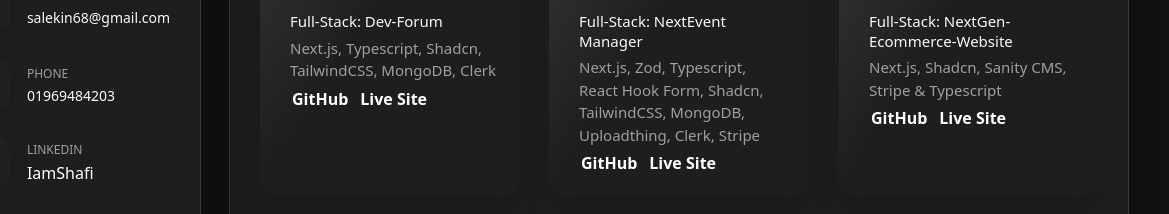
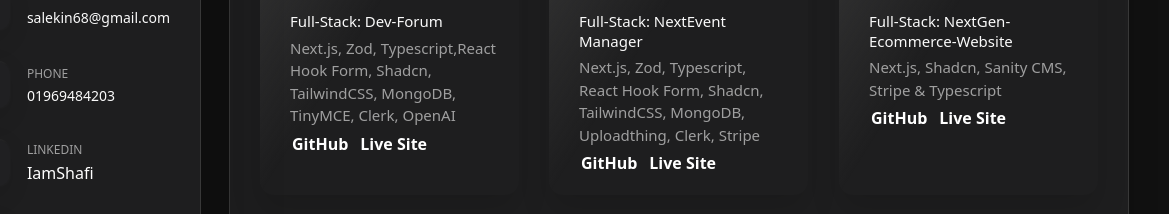
Before and after one commit to IamShafi/iamshafi-portfolio, a plain HTML site: page index.html in a window 1280 px wide. Shown: the part 460-674 px from the top of the page, 111-1280 px from the left. Drawn offline with nearby package versions, Linux system fonts and the light colour scheme.

Commit message:
devforum

```diff
--- a/index.html
+++ b/index.html
@@ -847,8 +847,8 @@
 
                 <h3 class="project-title">Full-Stack: Dev-Forum</h3>
 
-                <p class="project-category py-[5px]">Next.js, Typescript, Shadcn, TailwindCSS,
-                  MongoDB, Clerk</p>
+                <p class="project-category py-[5px]">Next.js, Zod, Typescript,React Hook Form, Shadcn, TailwindCSS,
+                  MongoDB, TinyMCE, Clerk, OpenAI</p>
                 <div class="flex gap-3 font-bold text-white">
                   <a href="https://github.com/IamShafi/Dev-Forum" target="_blank">GitHub</a>
 
```
